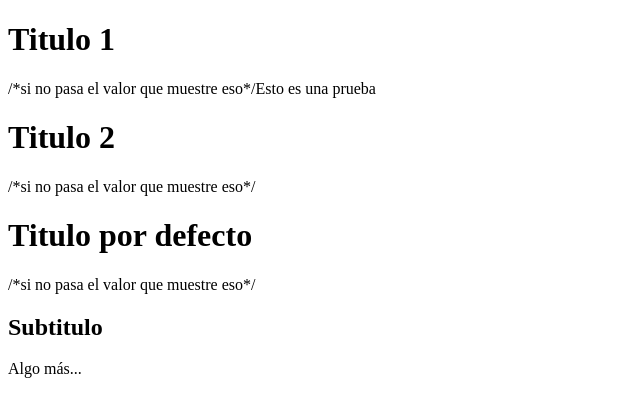
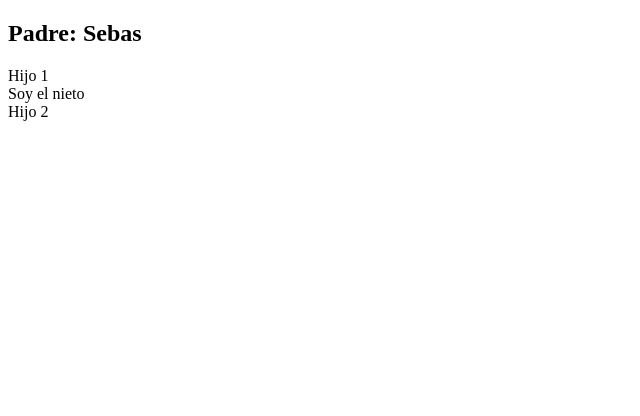
Before and after one commit to FlorDRodriguez/FlorDRodriguez-ProgIII-SitioReact, a React (Create React App) app: page / in a window 1280 px wide. Shown: the top 416 px of the page, without its empty margins (0-640 px from the left). Built offline with nearby package versions, Linux system fonts and the light colour scheme.

Commit message:
Ejemplo 3

```diff
--- a/src/App.jsx
+++ b/src/App.jsx
@@ -1,11 +1,12 @@
 import React, { useState } from 'react';
 //import Ejemplo1 from './components/Ejemplo1/Ejemplo1';
-import Ejemplo2 from './components/Ejemplo2/Ejemplo2';
+//import Ejemplo2 from './components/Ejemplo2/Ejemplo2';
+import Ejemplo3 from './components/Ejemplo3/Ejemplo3';
 
 function App(){
     return(
         <>
-            <Ejemplo2 />
+            <Ejemplo3 />
         </>
     )
 }
--- /dev/null
+++ b/src/components/Ejemplo3/Ejemplo3.jsx
@@ -0,0 +1,46 @@
+import React from 'react';
+
+const Padre =  (props) => {
+    const nombre = "Sebas"
+    return(
+        <div>
+            <h2>Padre: {nombre}</h2>
+            {props.children}
+        </div>
+    )
+}
+
+const Hijo1 = (props) => {
+    return(
+        <div>
+            <div>Hijo 1</div>
+            {props.children}
+        </div>
+    )
+}
+
+const Hijo2 = (props) => {
+    return(
+        <div>
+            <div>Hijo 2</div>
+            {props.children}
+        </div>
+    )
+}
+
+const Nieto = () => {
+    return <div>Soy el nieto</div>
+}
+
+const Ejemplo3 = () => {
+    return(
+        <Padre>
+            <Hijo1>
+                <Nieto />
+            </Hijo1>
+            <Hijo2></Hijo2>
+        </Padre>
+    )
+}
+
+export default Ejemplo3;
```
